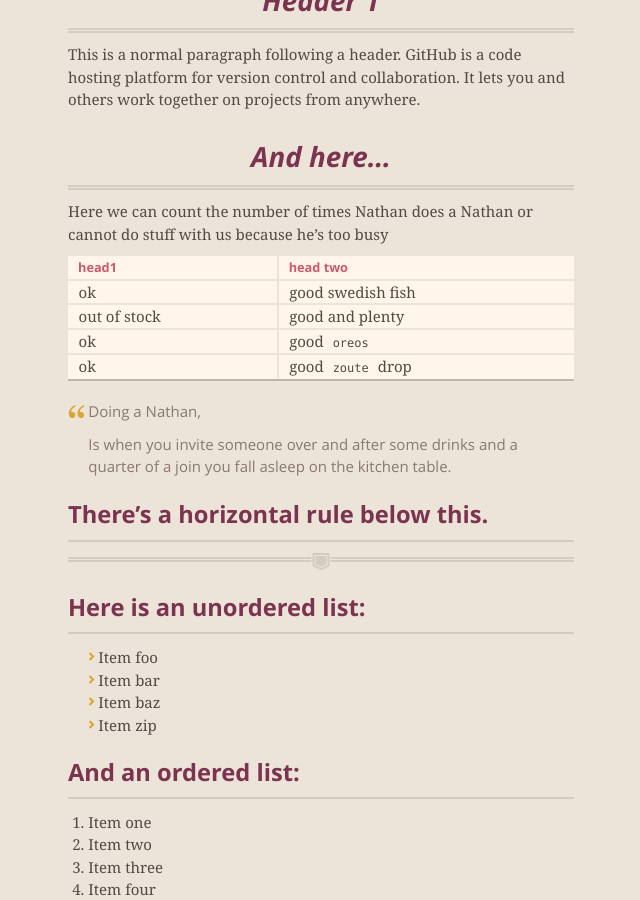
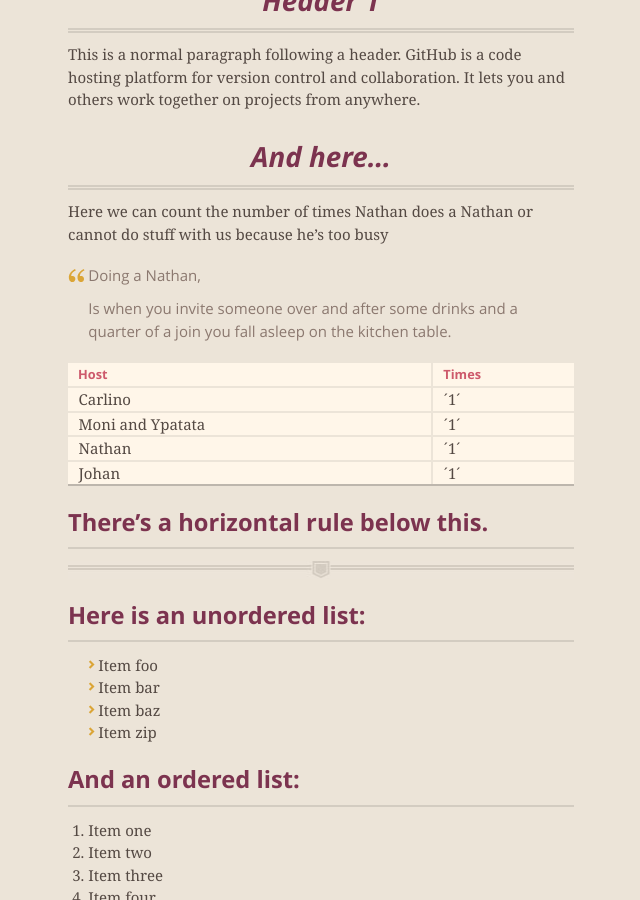
Before and after one commit to monisbday/monisbday.github.io, a Jekyll site: the page built from index.md, in a window 1280 px wide and 900 px high, scrolled down 962 px. Shown: the whole window, without its empty margins (319-959 px from the left). Built offline with Jekyll 4.4.1, drawn with Linux system fonts in a browser that asks for light colours; our own code applies the rules of GitHub Pages for plain Markdown files.

Commit message:
Added text

```diff
--- a/index.md
+++ b/index.md
@@ -32,17 +32,17 @@ This is a normal paragraph following a header. GitHub is a code hosting platform
 Here we can count the number of times Nathan does a Nathan
 or cannot do stuff with us because he's too busy
 
-| head1        | head two          |
-|:-------------|:------------------|:
-| ok           | good swedish fish |
-| out of stock | good and plenty   |
-| ok           | good `oreos`      |
-| ok           | good `zoute` drop |
-
 > Doing a Nathan,
 >
 > Is when you invite someone over and after some drinks and a
 > quarter of a join you fall asleep on the kitchen table.
+
+| Host               | Times |
+|:-------------------|:------|:
+| Carlino            |  ´1´  |
+| Moni and Ypatata   |  ´1´  |
+| Nathan             |  ´1´  |
+| Johan              |  ´1´  |
 
 ### There's a horizontal rule below this.
 
```
